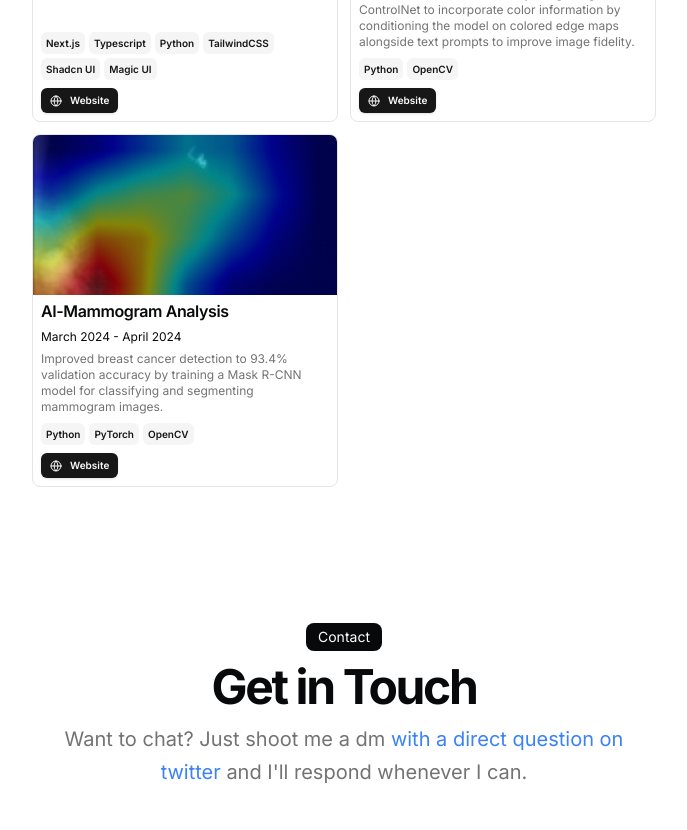
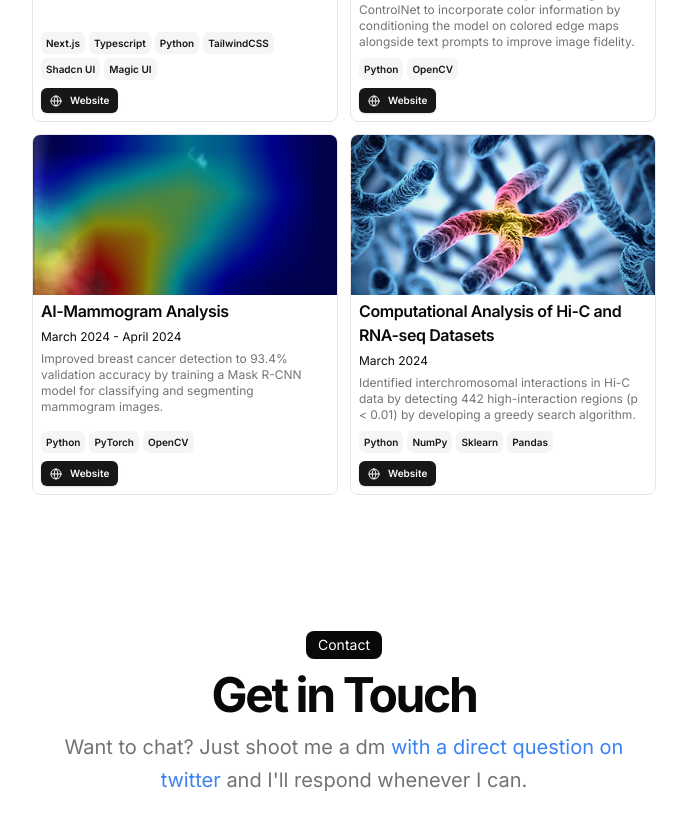
Before and after one commit to DanielF21/portfolio, a Next.js app: page / in a window 1280 px wide. Shown: the part 1200-2030 px from the top of the page, without its empty margins (296-983 px from the left). Built offline with nearby package versions, Linux system fonts and the light colour scheme.

Commit message:
Added Data Science Project to Portfolio

```diff
--- a/src/data/resume.tsx
+++ b/src/data/resume.tsx
@@ -174,6 +174,30 @@ export const DATA = {
         video:
           "",
       },
+      {
+        title: "Computational Analysis of Hi-C and RNA-seq Datasets",
+        href: "https://github.com/DanielF21/Genome-DataScience",
+        dates: "March 2024",
+        active: true,
+        description:
+          "Identified interchromosomal interactions in Hi-C data by detecting 442 high-interaction regions (p < 0.01) by developing a greedy search algorithm.",
+        technologies: [
+          "Python",
+          "NumPy",
+          "Sklearn",
+          "Pandas",
+        ],
+        links: [
+          {
+            type: "Website",
+            href: "https://github.com/DanielF21/Genome-DataScience",
+            icon: <Icons.globe className="size-3" />,
+          },
+        ],
+        image: {src: "/chromosome.png", width: 400, height: 200},
+        video:
+          "",
+      },
     ],
 
   hackathons: [
```
Also changed, not shown: public/chromosome.png (added).
